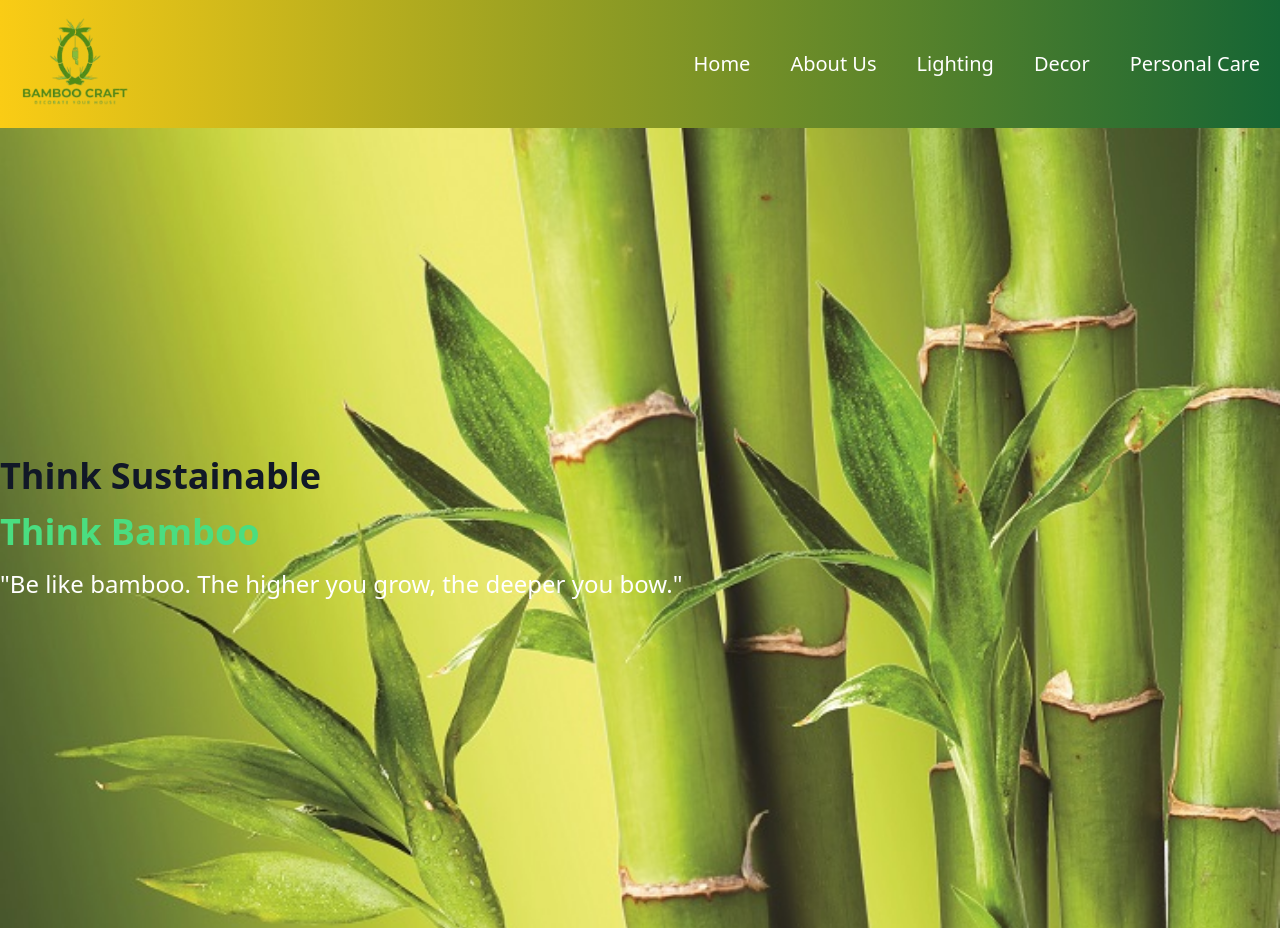
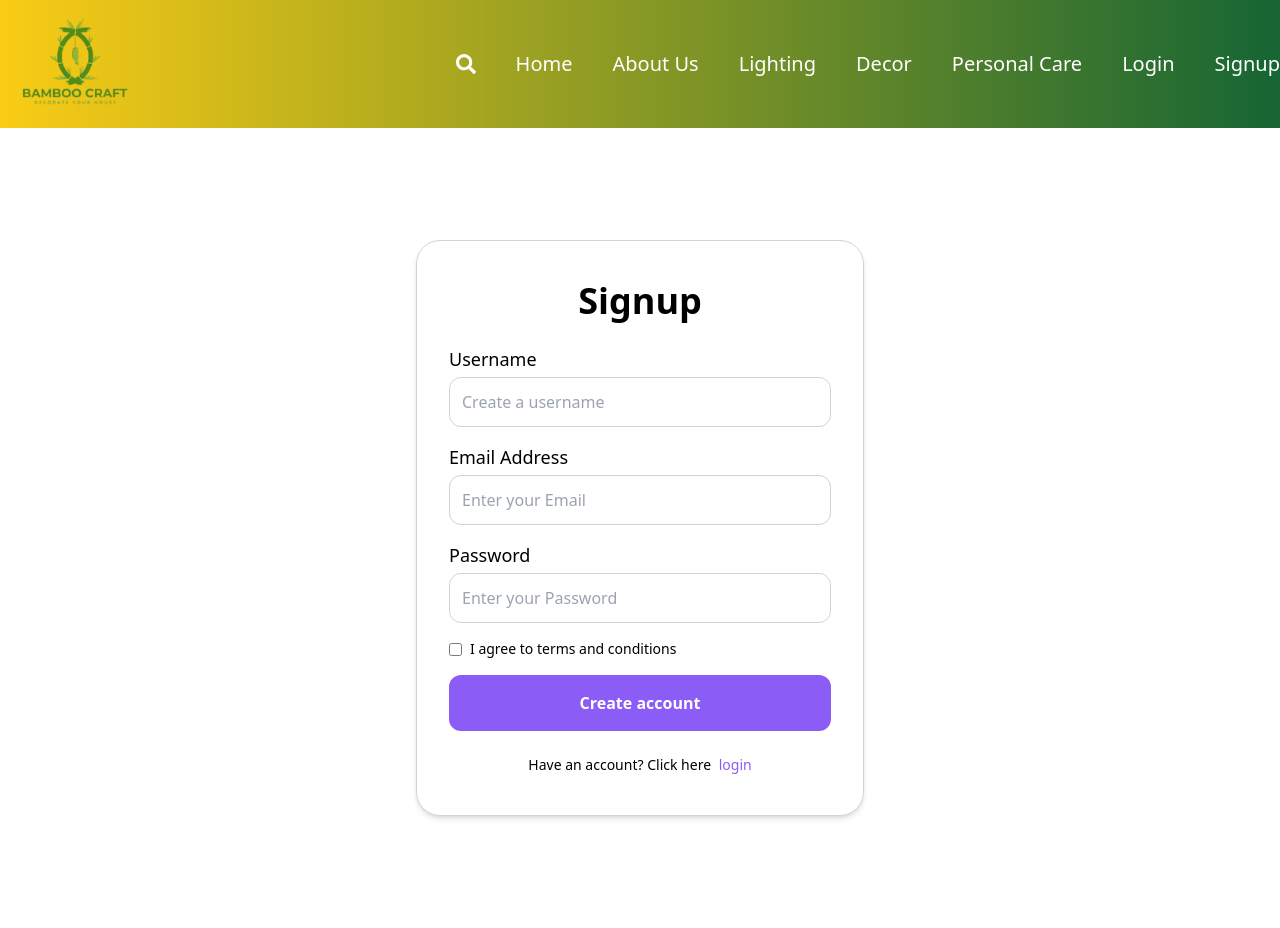
Before and after one commit to deekxa/bamboo-craft, a React (Create React App) app: page /signup in a window 1280 px wide. Built offline with nearby package versions, Linux system fonts and the light colour scheme.

Commit message:
Bamboo-craft

```diff
--- a/package.json
+++ b/package.json
@@ -8,6 +8,8 @@
     "@testing-library/user-event": "^13.5.0",
     "react": "^18.3.1",
     "react-dom": "^18.3.1",
+    "react-icons": "^5.2.1",
+    "react-router-dom": "^6.26.0",
     "react-scripts": "5.0.1",
     "web-vitals": "^2.1.4"
   },
--- a/src/App.js
+++ b/src/App.js
@@ -1,15 +1,41 @@
 
 
-import FeaturedSection from "./components/FeaturedSection";
-import Navbar from "./components/navbar/Navbar";
+import { BrowserRouter } from "react-router-dom";
+import { Route, Routes } from "react-router-dom";
+import Form from "./components/login";
+import Signup from "./components/signup";
+import HomePage from "./components/Home";
 
 
 function App() {
   return (
     <div>
-    <Navbar/>
-    <FeaturedSection/>
-    </div>
+ <BrowserRouter>
+
+
+    <Routes>
+    <Route path="/" element={<HomePage />} />
+
+        <Route path="/login" element={<Form />} />
+        <Route path="/signup" element={<Signup/>} />
+
+      </Routes>
+      </BrowserRouter>
+
+
+
+
+     </div>
+
+
+
+
+
   );
+
+
+
+
+
 }
 export default App;
--- /dev/null
+++ b/src/components/Home.jsx
@@ -0,0 +1,13 @@
+import FeaturedSection from "./FeaturedSection"
+import Navbar from "./navbar/Navbar"
+
+const HomePage=()=>{
+    return(
+        <>
+        <Navbar/>
+        <FeaturedSection/>
+        </>
+    )
+
+}
+export default HomePage
--- /dev/null
+++ b/src/components/login.js
@@ -0,0 +1,55 @@
+import React from 'react';
+import Navbar from './navbar/Navbar';
+export default function Form() {
+  return (
+    <div>
+      <Navbar />
+      <div className="flex items-center justify-center w-full h-screen">
+        <div className="bg-white px-8 py-10 rounded-3xl border border-gray-300 shadow-md max-w-md w-full">
+          <h1 className="text-4xl font-semibold">Welcome Back</h1>
+          <p className="text-gray-500 mt-2">Please enter your details.</p>
+          <div className="mt-6 space-y-4">
+            <div>
+              <label className="block text-lg font-medium">Email</label>
+              <input
+                className="w-full p-3 mt-1 border border-gray-300 rounded-xl bg-transparent"
+                placeholder="Enter your Email"
+              />
+            </div>
+            <div>
+              <label className="block text-lg font-medium">Password</label>
+              <input
+                className="w-full p-3 mt-1 border border-gray-300 rounded-xl bg-transparent"
+                placeholder="Enter your Password"
+                type="password"
+              />
+            </div>
+            <div className="flex justify-between items-center">
+              <div className="flex items-center">
+                <input type="checkbox" id="remember" />
+                <label className="ml-2 text-sm" htmlFor="remember">Remember me</label>
+              </div>
+              <button className="text-sm text-violet-500">Forgot Password?</button>
+            </div>
+            <div className="flex flex-col gap-4">
+              <button className="py-3 rounded-xl bg-violet-500 text-white font-bold transition-transform transform hover:scale-105">Sign in</button>
+              <button className="flex items-center justify-center py-3 border border-gray-300 rounded-xl transition-transform transform hover:scale-105">
+                <svg xmlns="http://www.w3.org/2000/svg" viewBox="0 0 48 48" className="w-6 h-6 fill-current text-gray-700">
+                  <path fill="#EA4335" d="M24 9.5c3.1 0 5.3 1.3 6.5 2.3l4.8-4.8C31.9 4.5 28.4 3 24 3 14.8 3 7.1 9.6 4.6 18.5l5.8 4.5c1.2-5.6 6.2-10 11.8-10z" />
+                  <path fill="#4285F4" d="M46.5 24.5c0-1.5-.1-2.6-.4-3.8H24v7.3h12.9c-.3 2-1.8 5-5.1 6.8l5.7 4.4c3.3-3.1 5-7.7 5-13.7z" />
+                  <path fill="#FBBC05" d="M12.4 28.3c-0.8 1.4-1.3 2.8-1.3 4.3s0.5 3 1.3 4.3l5.8-4.5c-0.7-1-1.1-2.1-1.1-3.3s0.4-2.3 1.1-3.3L12.4 28.3z" />
+                  <path fill="#34A853" d="M24 42c3.7 0 6.8-1.2 9-3.2l-5.7-4.4c-1.5 1-3.5 1.6-5.3 1.6-4.1 0-7.5-2.7-8.8-6.4l-5.8 4.5C10.5 38.9 16.7 42 24 42z" />
+                  <path fill="none" d="M3 3h42v42H3z" />
+                </svg>
+                <span className="ml-2">Sign in with Google</span>
+              </button>
+            </div>
+          </div>
+          <div className="mt-6 text-center">
+            <p className="text-sm">Don't have an account? <button className="text-violet-500 ml-1">Sign up</button></p>
+          </div>
+        </div>
+      </div>
+    </div>
+  );
+}
--- a/src/components/navbar/Navbar.jsx
+++ b/src/components/navbar/Navbar.jsx
@@ -1,4 +1,7 @@
 import React from 'react'
+import { FaSearch } from "react-icons/fa";
+import { Link } from 'react-router-dom';
+
 
 const Navbar = () => {
   return (
@@ -10,16 +13,19 @@ const Navbar = () => {
           className="h-full w-full object-cover"
         />
       </div>
-        <div className='flex justify-around gap-10 pr-5 items-center text-xl font-medium text-white '>
-            <div>Home</div>
-            <div>About Us</div>
+
+        <div className=' text-xl font-medium text-white sm:flex items-center gap-10 hidden '>
+             <FaSearch />
+             <div> <Link to="/">Home</Link> </div>             <div>About Us</div>
             <div>Lighting</div>
             <div>Decor</div>
             <div>Personal Care</div>
+
+          <div> <Link to="/login">Login</Link> </div>           <div> <Link to="/Sign up">Signup</Link> </div>
+
 
         </div>
     </div>
   )
 }
-
 export default Navbar
--- /dev/null
+++ b/src/components/signup.js
@@ -0,0 +1,57 @@
+import React from 'react';
+import Navbar from './navbar/Navbar';
+export default function Signup()
+ {
+  return(
+    <div>
+        <Navbar />
+  <div className="flex items-center justify-center w-full h-screen">
+    <div className="bg-white px-8 py-10 rounded-3xl border border-gray-300 shadow-md max-w-md w-full">
+      <h1 className=" flex justify-center text-4xl font-semibold">Signup</h1>
+
+
+      <div className="mt-6 space-y-4">
+      <div>
+          <label className="block text-lg font-medium">Username</label>
+          <input
+            className="w-full p-3 mt-1 border border-gray-300 rounded-xl bg-transparent"
+            placeholder="Create a username"
+          />
+        </div>
+
+
+        <div>
+          <label className="block text-lg font-medium">Email Address</label>
+          <input
+            className="w-full p-3 mt-1 border border-gray-300 rounded-xl bg-transparent"
+            placeholder="Enter your Email"
+          />
+        </div>
+        <div>
+          <label className="block text-lg font-medium">Password</label>
+          <input
+            className="w-full p-3 mt-1 border border-gray-300 rounded-xl bg-transparent"
+            placeholder="Enter your Password"
+            type="password"
+          />
+        </div>
+        <div className="flex justify-between items-center">
+          <div className="flex items-center">
+            <input type="checkbox" id="terms and conditio" />
+            <label className="ml-2 text-sm" htmlFor="remember">I agree to terms and conditions</label>
+          </div>
+
+        </div>
+        <div className="flex flex-col gap-4">
+          <button className="py-4 rounded-xl bg-violet-500 text-white font-bold transition-transform transform hover:scale-105">Create account</button>
+
+        </div>
+      </div>
+      <div className="mt-6 text-center">
+        <p className="text-sm">Have an account? Click here <button className="text-violet-500 ml-1">login</button></p>
+      </div>
+    </div>
+  </div>
+</div>
+);
+}
```
Also changed, not shown: src/index.css (line endings or trailing spaces), 1 other file (tests, documents, lock files or other folders).
